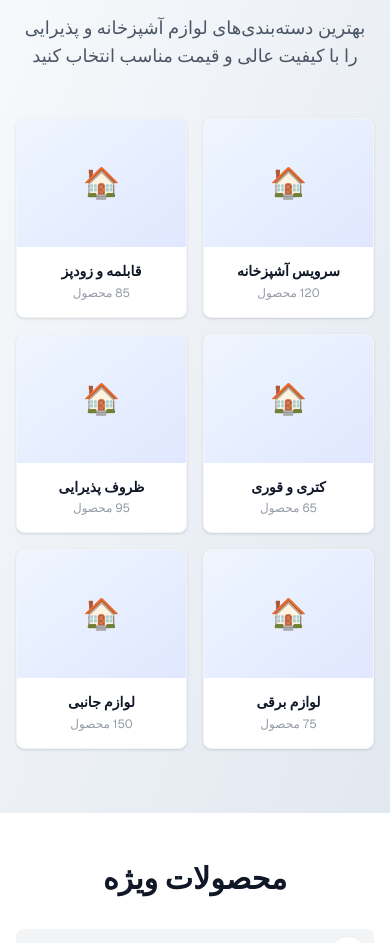
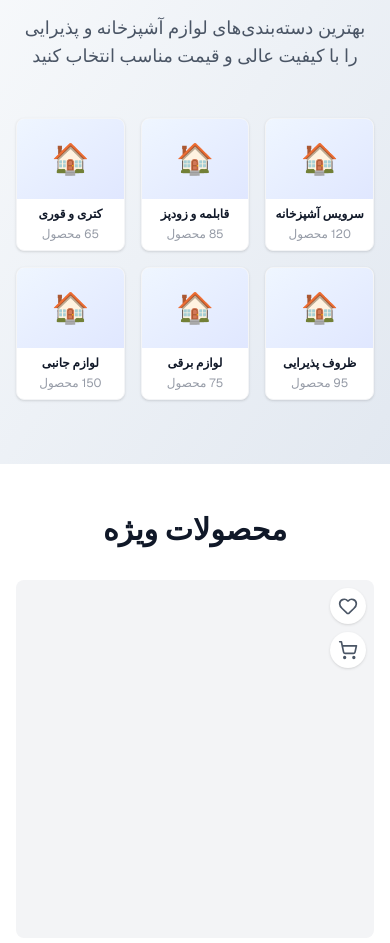
Before and after one commit to shadenGhasri/Moltinitrading, a Next.js app: page / in a window 390 px wide. Shown: the part 1694-2637 px from the top of the page. Built offline with nearby package versions, Linux system fonts and the light colour scheme; a web font is replaced by a local one.

Commit message:
bug fix mobile style

```diff
--- a/app/components/PopularCategories.tsx
+++ b/app/components/PopularCategories.tsx
@@ -55,7 +55,7 @@ const PopularCategories = () => {
         </div>
 
         {/* Categories Grid - Laftika Style */}
-        <div className="grid grid-cols-2 md:grid-cols-3 lg:grid-cols-6 gap-4 md:gap-6">
+        <div className="grid grid-cols-3 md:grid-cols-3 lg:grid-cols-6 gap-4 md:gap-6">
           {categories.map((category) => (
             <Link
               key={category.id}
@@ -64,7 +64,7 @@ const PopularCategories = () => {
             >
               <div className="bg-white rounded-lg shadow-sm hover:shadow-md transition-all duration-300 overflow-hidden border border-gray-100 hover:border-blue-300 h-full flex flex-col">
                 {/* Image Container */}
-                <div className="relative h-32 md:h-40 overflow-hidden">
+                <div className="relative h-20 md:h-40 overflow-hidden">
                   <div className="w-full h-full bg-gradient-to-br from-blue-50 to-indigo-100 flex items-center justify-center">
                     <div className="text-3xl text-gray-400">🏠</div>
                   </div>
@@ -74,8 +74,8 @@ const PopularCategories = () => {
                 </div>
 
                 {/* Content */}
-                <div className="p-4 text-center flex-1 flex flex-col justify-center">
-                  <h3 className="text-sm md:text-base font-semibold text-gray-900 mb-1 group-hover:text-blue-600 transition-colors leading-tight">
+                <div className="md:p-4 p-2 text-center flex-1 flex flex-col justify-center">
+                  <h3 className="text-xs md:text-base font-semibold text-gray-900 mb-1 group-hover:text-blue-600 transition-colors leading-tight">
                     {category.name}
                   </h3>
                   <p className="text-xs text-gray-500 opacity-70">
```
